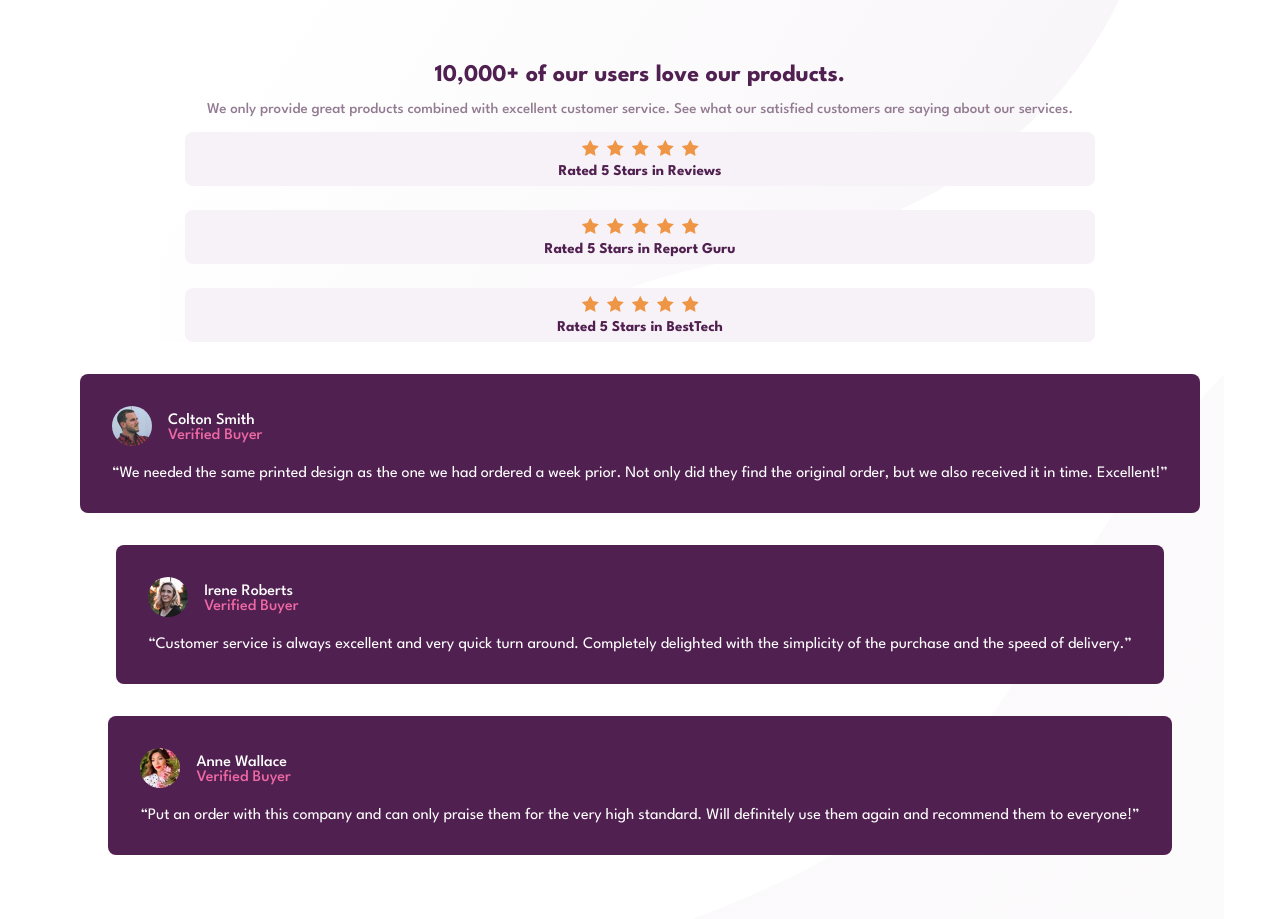
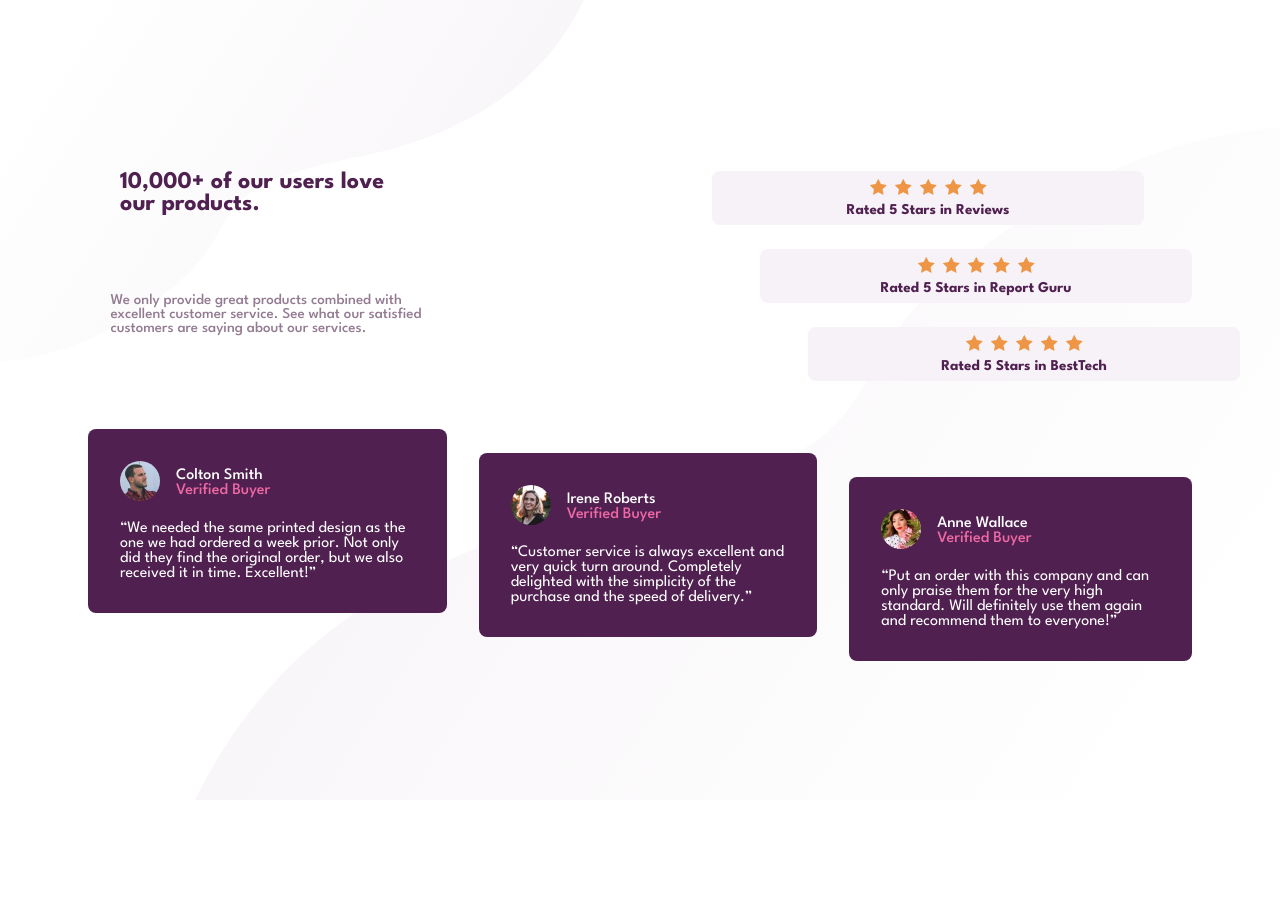
Before and after one commit to Douglas2903/frontend-mentor-practice, a plain HTML site: page challenges/social-proof-section-master/index.html in a window 1280 px wide. After the commit the page ends 800 px from the top, so only its background shows below. Drawn offline with Linux system fonts and the light colour scheme.

Commit message:
feat: add desktop responsive layout

```diff
--- a/challenges/social-proof-section-master/index.html
+++ b/challenges/social-proof-section-master/index.html
@@ -10,9 +10,12 @@
       sizes="32x32"
       href="./images/favicon-32x32.png"
     />
-    <link rel="preconnect" href="https://fonts.googleapis.com">
-    <link rel="preconnect" href="https://fonts.gstatic.com" crossorigin>
-    <link href="https://fonts.googleapis.com/css2?family=League+Spartan:wght@400;500;700&display=swap" rel="stylesheet">
+    <link rel="preconnect" href="https://fonts.googleapis.com" />
+    <link rel="preconnect" href="https://fonts.gstatic.com" crossorigin />
+    <link
+      href="https://fonts.googleapis.com/css2?family=League+Spartan:wght@400;500;700&display=swap"
+      rel="stylesheet"
+    />
     <link rel="stylesheet" href="style.css" />
 
     <title>Frontend Mentor | Social proof section</title>
@@ -66,7 +69,12 @@
           <figure>
             <figcaption class="profile-buyer">
               <div class="img-profile">
-                <img src="images/image-colton.jpg" alt="Colton Smith" width="80" height="80" />
+                <img
+                  src="images/image-colton.jpg"
+                  alt="Colton Smith"
+                  width="80"
+                  height="80"
+                />
               </div>
               <div class="profile-infos">
                 <span class="name-buyer">Colton Smith</span>
@@ -87,7 +95,12 @@
           <figure>
             <figcaption class="profile-buyer">
               <div class="img-profile">
-                <img src="images/image-irene.jpg" alt="Irene Roberts" width="80" height="80" />
+                <img
+                  src="images/image-irene.jpg"
+                  alt="Irene Roberts"
+                  width="80"
+                  height="80"
+                />
               </div>
               <div class="profile-infos">
                 <span class="name-buyer">Irene Roberts</span>
@@ -108,7 +121,12 @@
           <figure>
             <figcaption class="profile-buyer">
               <div class="img-profile">
-                <img src="images/image-anne.jpg" alt="Anne Wallace" width="80" height="80" />
+                <img
+                  src="images/image-anne.jpg"
+                  alt="Anne Wallace"
+                  width="80"
+                  height="80"
+                />
               </div>
               <div class="profile-infos">
                 <span class="name-buyer">Anne Wallace</span>
--- a/challenges/social-proof-section-master/style.css
+++ b/challenges/social-proof-section-master/style.css
@@ -29,7 +29,6 @@ main{
     align-items: center;
     justify-content: center;
     min-height: 100vh;
-
     text-align: center;
 }
 
@@ -154,3 +153,76 @@ q{
     text-align: left;
     color: var(--white);
 }
+
+@media screen and (min-width: 950px){
+    main {
+        background-image:
+            url(images/bg-pattern-top-desktop.svg),
+            url(images/bg-pattern-bottom-desktop.svg);
+        background-position: top left, bottom right;
+        background-repeat: no-repeat, no-repeat;
+        background-size: auto, auto;
+    }
+
+    .introduction {
+        background-image: none;
+        display: grid;
+        grid-template-columns: 1fr 2fr;
+        grid-template-rows: auto auto;
+        gap: 2rem;
+        padding: 0;
+        max-width: 69rem;
+        margin: 2rem auto 0;
+    }
+
+    h1, p{
+        text-align: left;
+    }
+
+    h1{
+        grid-row: 1;
+        grid-column: 1;
+    }
+
+    p{
+        grid-row: 2;
+        grid-column: 1;
+    }
+
+    .rate-section {
+        grid-row: span 2;
+        grid-column: 2;
+        max-width: 30rem;
+        justify-self: end;
+        align-items: flex-start;
+    }
+
+    .rate-box {
+        width: 27rem;
+    }
+
+    .rate-box:nth-child(2) {
+        margin-left: 3rem;
+    }
+
+    .rate-box:last-child {
+        margin-left: 6rem;
+    }
+
+    .card-section{
+        flex-direction: row;
+        max-width: 69rem;
+        margin: 0 auto;
+        padding: 0;
+        background-image: none;
+    }
+
+    .card:nth-child(2){
+        margin-top: 3rem;
+    }
+
+    .card:last-child{
+        margin-top: 6rem;
+    }
+
+}
```
